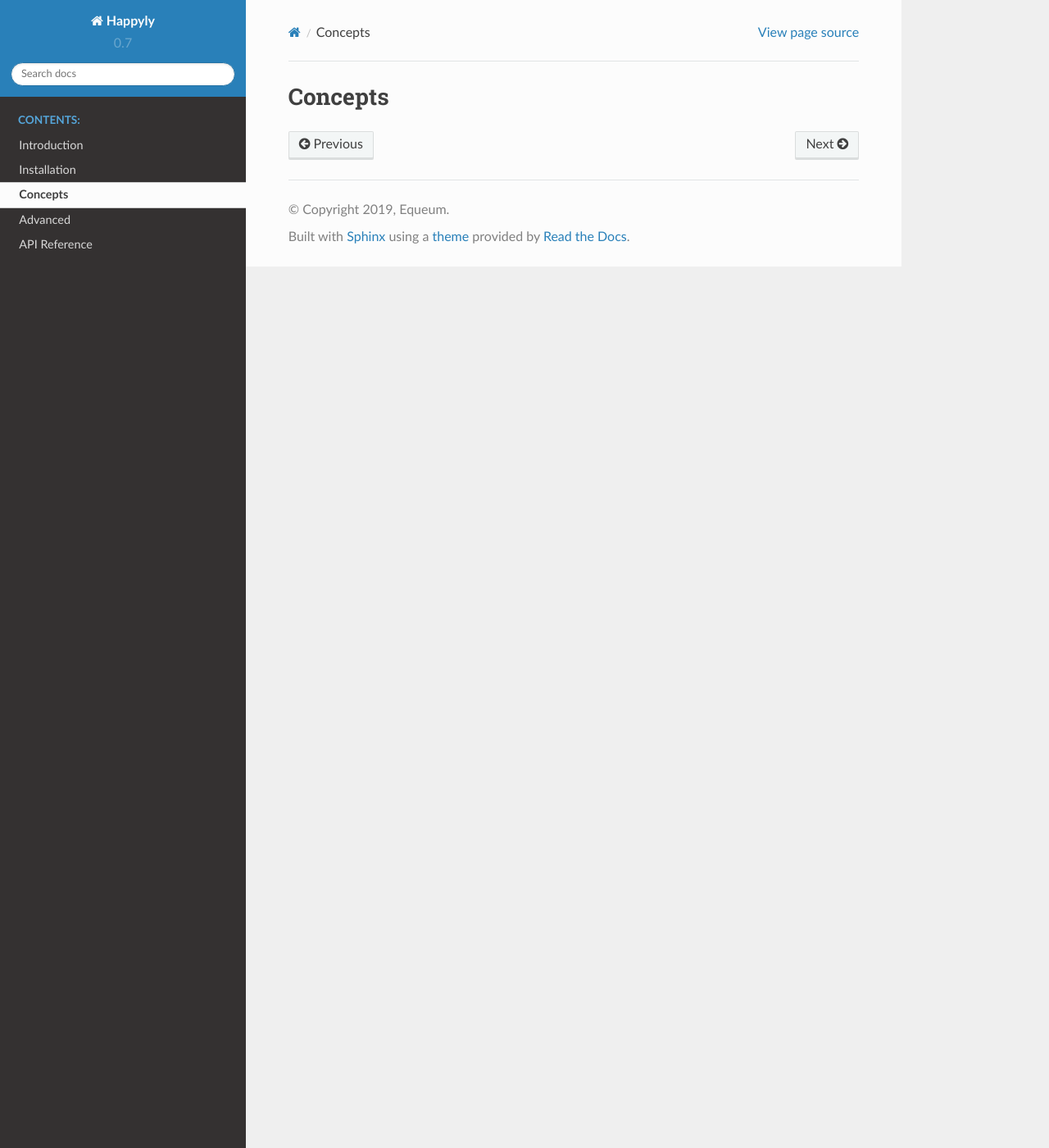
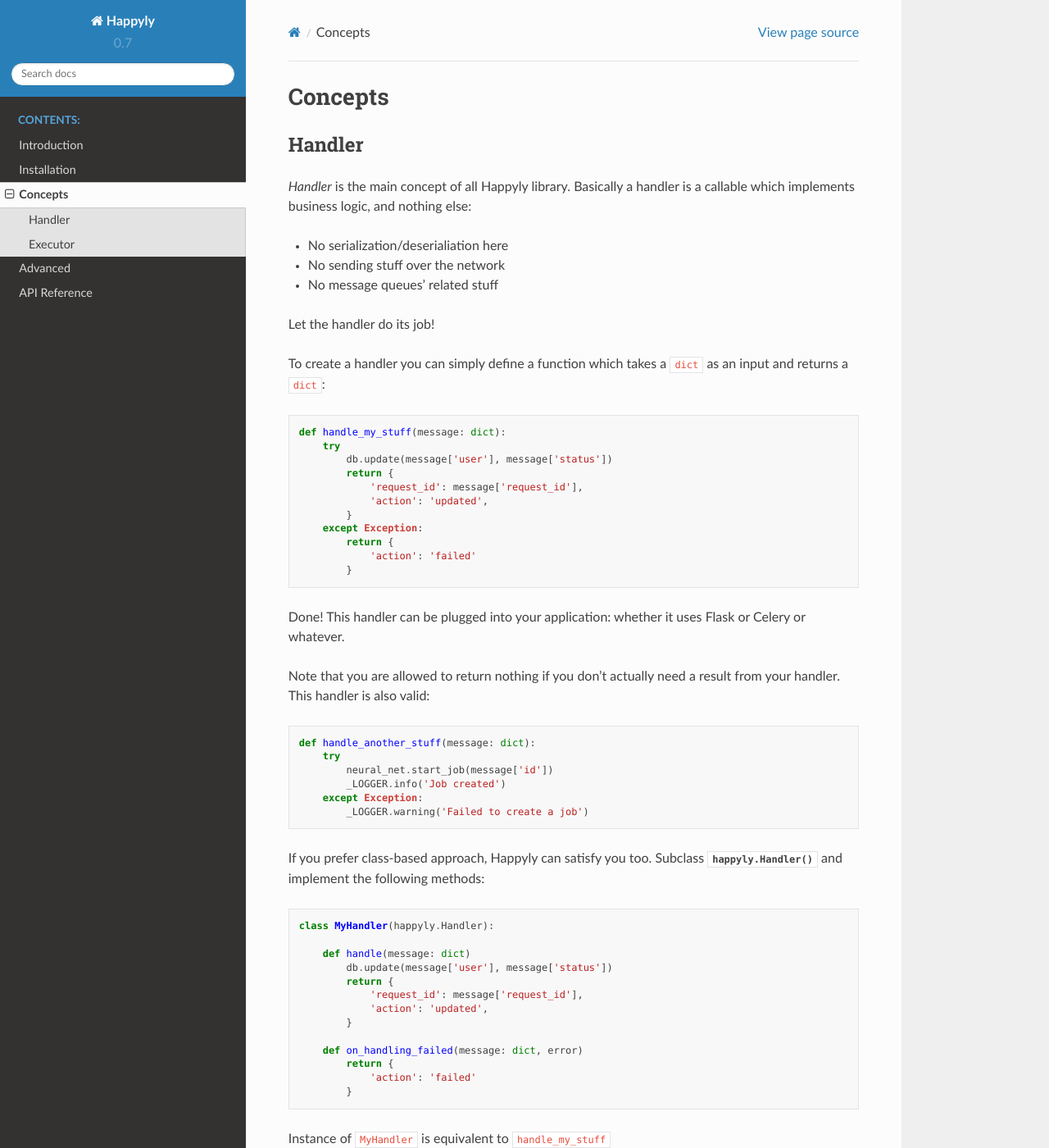
Before and after one commit to aliaksandr-tsukanau/cargopy, a Sphinx documentation site: the page built from docs/concepts.rst, in a window 1280 px wide and 1400 px high. Shown: the whole window at 82% size. Built offline with Sphinx 7.4.7 and the Read the Docs theme 2.0.0, drawn with Linux system fonts in a browser that asks for light colours; some of the changed text lies outside the part shown.

Commit message:
docs update

```diff
--- a/docs/concepts.rst
+++ b/docs/concepts.rst
@@ -1,2 +1,76 @@
 Concepts
 ========
+
+
+Handler
+-------
+
+*Handler* is the main concept of all Happyly library.
+Basically a handler is a callable which implements business logic, and nothing else:
+
+
+* No serialization/deserialiation here
+* No sending stuff over the network
+* No message queues' related stuff
+
+Let the handler do its job!
+
+To create a handler you can simply define a function which takes a :code:`dict` as an input
+and returns a :code:`dict`:
+
+.. code-block:: python
+
+  def handle_my_stuff(message: dict):
+      try
+          db.update(message['user'], message['status'])
+          return {
+              'request_id': message['request_id'],
+              'action': 'updated',
+          }
+      except Exception:
+          return {
+              'action': 'failed'
+          }
+
+Done! This handler can be plugged into your application:
+whether it uses Flask or Celery or whatever.
+
+Note that you are allowed to return nothing
+if you don't actually need a result from your handler.
+This handler is also valid:
+
+.. code-block:: python
+
+  def handle_another_stuff(message: dict):
+      try
+          neural_net.start_job(message['id'])
+          _LOGGER.info('Job created')
+      except Exception:
+          _LOGGER.warning('Failed to create a job')
+
+If you prefer class-based approach, Happyly can satisfy you too.
+Subclass :meth:`happyly.Handler` and implement the following methods:
+
+.. code-block:: python
+
+  class MyHandler(happyly.Handler):
+
+      def handle(message: dict)
+          db.update(message['user'], message['status'])
+          return {
+              'request_id': message['request_id'],
+              'action': 'updated',
+          }
+
+      def on_handling_failed(message: dict, error)
+          return {
+              'action': 'failed'
+          }
+
+Instance of :code:`MyHandler` is equivalent to :code:`handle_my_stuff`
+
+Executor
+--------
+
+To plug a handler into your application you will need :meth:`happyly.Executor`
+(or one of its subclasses).
--- a/docs/introduction.rst
+++ b/docs/introduction.rst
@@ -56,7 +56,7 @@ Use cases
 
   .. code-block:: python
 
-    def handle_my_stuff(message):
+    def handle_my_stuff(message: dict):
         try:
             return process_things(message['ID'])
         except NeedToRetry as error:
@@ -64,7 +64,7 @@ Use cases
         except Exception:
             _LOGGER.error('An error occured')
 
-  :code:`MyHandler` is now also usable with Celery or Flask.
+  :code:`handle_my_stuff` is now also usable with Celery or Flask.
   Or with yaml serialization.
   Or with :code:`message.attributes` instead of :code:`message.data`.
   Without any change.
```
Also changed, not shown: README.md (+14 -4 lines), setup.cfg (+0 -9 lines).
